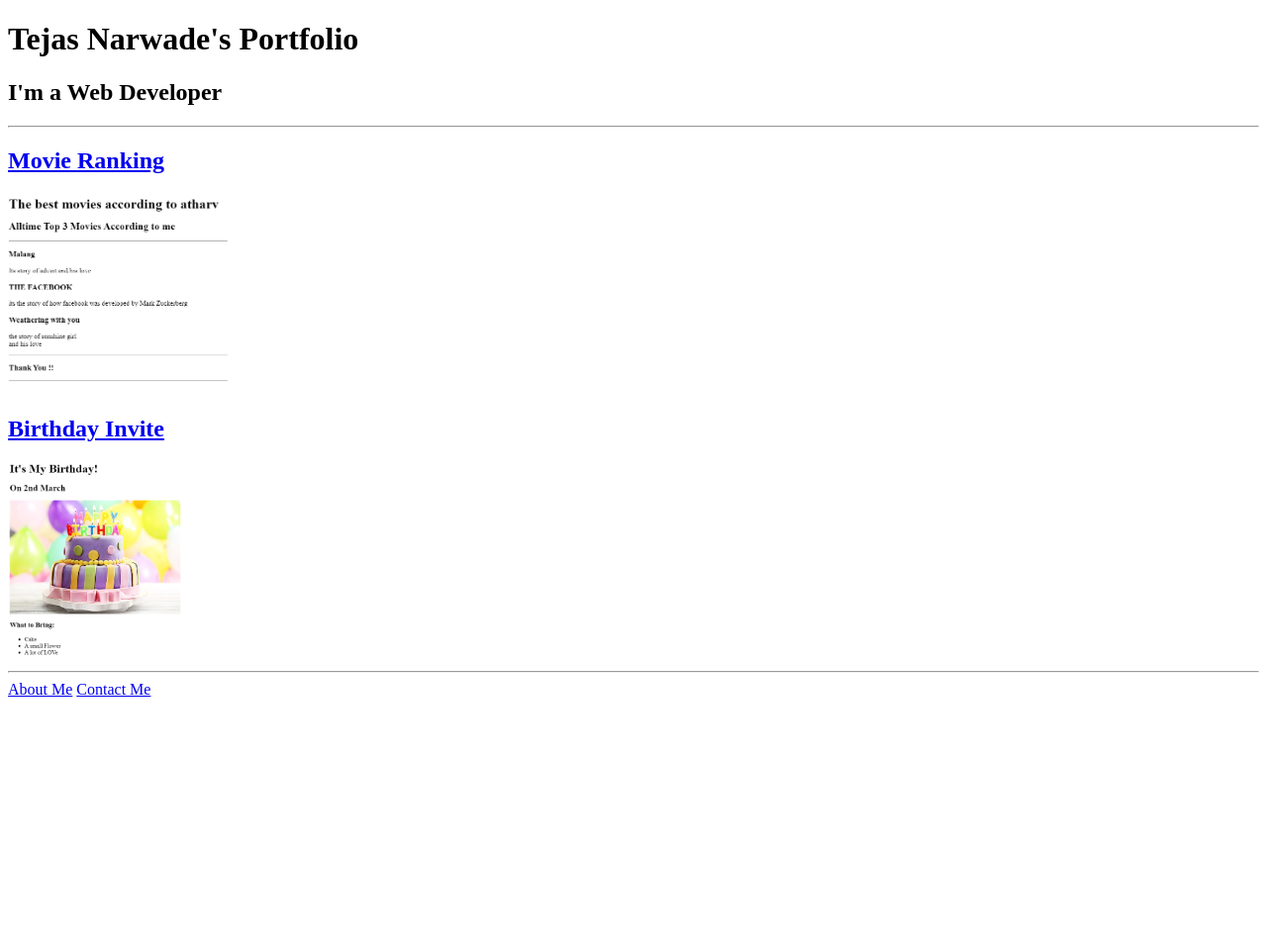
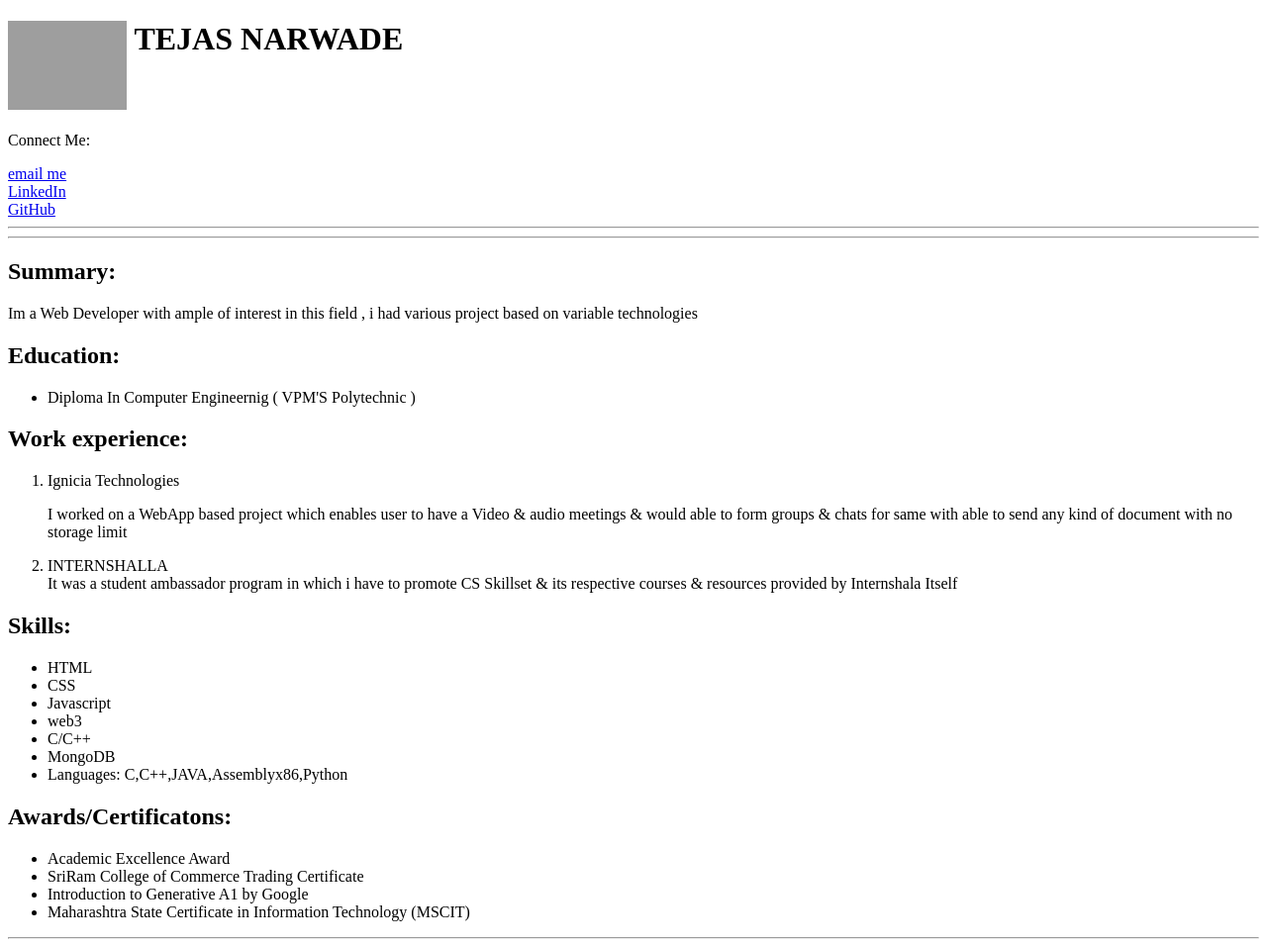
Before and after one commit to TejasNarwade/html-portfolio, a plain HTML site: page index.html in a window 1280 px wide. Shown: the whole page at 99% size. Before the commit the page ends 800 px from the top, so only its background shows below. Drawn offline with Linux system fonts and the light colour scheme; grey boxes are pictures that could not be loaded.

Commit message:
Add files via upload

```diff
--- a/index.html
+++ b/index.html
@@ -1,24 +1,60 @@
-<!-- TODO 1: Create the HTML Boilerplate -->
 <!DOCTYPE html>
-<html lang="eng">
-<head>
-    <meta charset="UTF-8">
-    <title>My Portfolio</title>
-</head>
-<body>
-   <h1> Tejas Narwade's Portfolio</h1>
-   <h2> I'm a Web Developer</h2>
- <hr/>
- <a href="./public/movie-ranking.html"> <h2>Movie Ranking </h2> </a>
-   <img src="./assets/images/movie-ranking.png" height="200">
- <a href="./public/birthday-invite.html"> <h2>Birthday Invite </h2> </a>
-   <img src="./assets/images/birthday-invite.png" height="200" >
+<html lang ="en">
+  <head>
+     <meta charset="UTF-8">
+     <title>Tejas's Portfolio</title>
+  </head>
 
-   <hr/>
+   <body>
 
-   <a href="./public/about.html">About Me</a>
-   <a href="./public/contact.html">Contact Me</a>
+  <h1>
+     <img src="https://img-c.udemycdn.com/user/200_H/217319892_bd35.jpg" height="90" align="top">
+     TEJAS NARWADE
+  </h1>
+  <p>Connect Me: </p>
+  <a href="tejasnarwade2k5@gmail.com">email me  </a>
+  <br/>
+  <a href="linkedin.com/in/tejasnarwade"> LinkedIn</a>
+  <br/>
+  <a href="github.com/TejasNarwade">GitHub</a>
+  <hr/>
+  <hr/>
 
+  <h2>Summary:</h2>
+  <p>Im a Web Developer with ample of interest in this field , i had various project  based on variable technologies</p>
+
+  <h2>Education: </h2>
+  <ul>
+    <li> Diploma In Computer Engineernig ( VPM'S Polytechnic )
+    </li>
+  </ul>
+
+  <h2>Work experience: </h2>
+  <ol>
+     <li> Ignicia Technologies <br/> <p>I worked on a WebApp based project which enables user to have a Video & audio meetings & would able to form groups & chats for same with able to send any kind of document with no storage limit</p> </li>
+     <li> INTERNSHALLA <br/> It was a student ambassador program in which i have to promote CS Skillset & its respective courses & resources provided by Internshala Itself</li>
+  </ol>
+
+  <h2>Skills:</h2>
+  <ul>
+    <li> HTML</li>
+    <li>CSS</li>
+    <li>Javascript</li>
+    <li>web3</li>
+    <li>C/C++</li>
+    <li>MongoDB</li>
+    <li>Languages: C,C++,JAVA,Assemblyx86,Python</li>
+  </ul>
+
+  <h2>Awards/Certificatons: </h2>
+  <ul>
+    <li>Academic Excellence Award</li>
+    <li>SriRam College of Commerce Trading Certificate</li>
+    <li>Introduction to Generative A1 by Google</li>
+    <li>Maharashtra State Certificate in Information Technology (MSCIT)</li>
+  </ul>
+  <hr/>
 </body>
 
+
 </html>
```
